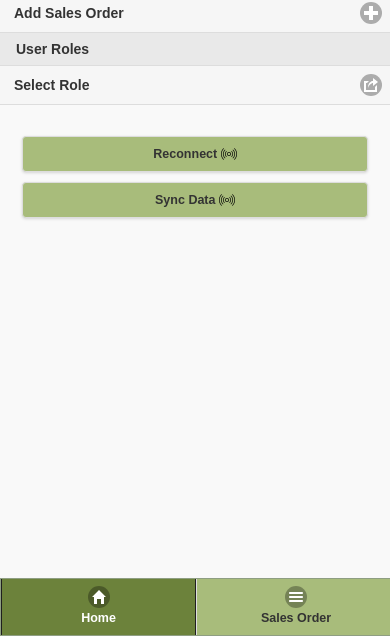
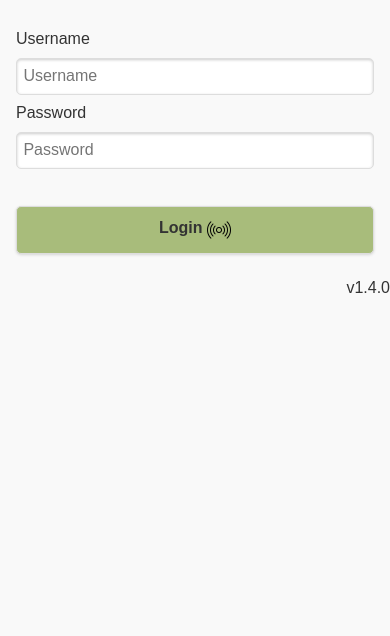
Before and after one commit to robinsinghdev/test1, a plain HTML site: page www/index.html in a window 390 px wide. Shown: the part 208-844 px from the top of the page. Drawn offline with Linux system fonts and the light colour scheme; some packages are replaced by stand-ins of ours.

Commit message:
23Dec : All New tasks and Version update

```diff
--- a/config.xml
+++ b/config.xml
@@ -1,6 +1,6 @@
 <?xml version='1.0' encoding='utf-8'?>
 <widget id="com.bpmetrics.tracker"
-version="1.3.3"
+version="1.4.0"
 versionCode = "6"
 xmlns="http://www.w3.org/ns/widgets"
 xmlns:gap   = "http://phonegap.com/ns/1.0"
--- a/www/index.html
+++ b/www/index.html
@@ -31,7 +31,7 @@
 	<body>
 
         <div id="app">
-        <!--
+
         	<div  id="login-page" data-role="page">
                 <div data-role="content">
 					<div  class="login-box">
@@ -50,10 +50,10 @@
                 </div>
 
                 <div data-position="fixed"   class="app-footer-section" class="footer-div">
-                    <div class="version-number-text">v1.3.3</div>
+                    <div class="version-number-text">v1.4.0</div>
                 </div>
             </div>
-              -->
+
 
 			<div id="home-page" data-role="page">
 				<div data-role="header" data-id="header" id="header" data-position="fixed" class="ui-header app-header-section">
```
